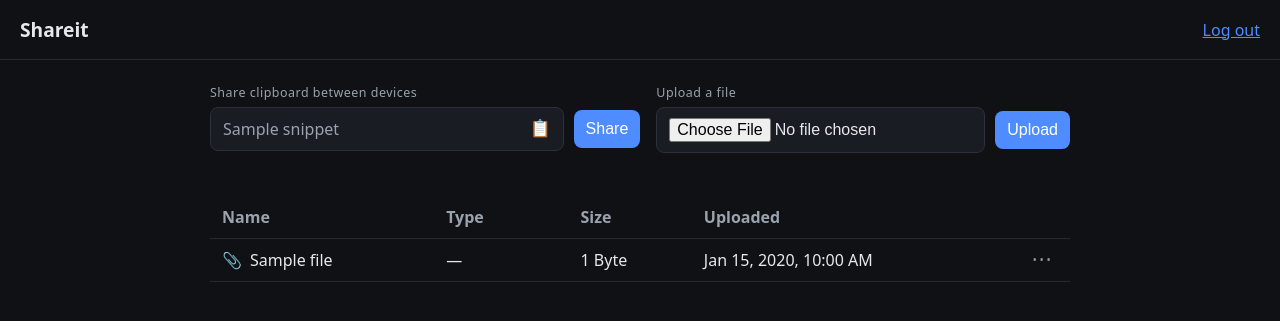
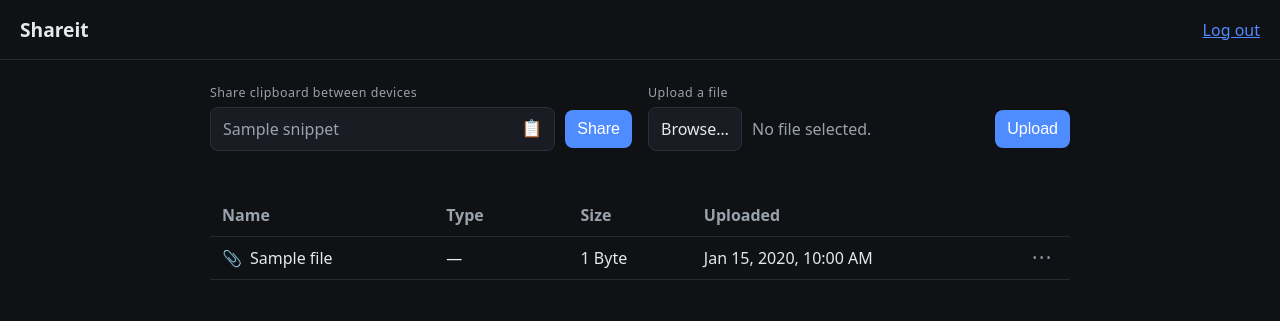
Before and after one commit to lem0n-tea/shareit, a FastAPI app: template app/templates/home.html in a window 1280 px wide. Shown: the top 321 px of the page. Run offline with FastAPI, Linux system fonts and the light colour scheme; the template is opened without the code that fills it: most values are stand-ins (such as "Sample title", 1, 10 or a date in 2020); parts of the project's set-up code (start-up, migrations or seed data) failed here and were passed over; some libraries are stand-ins or nearby versions.

Commit message:
Add custom file input with truncated filenames

```diff
--- a/app/templates/base.html
+++ b/app/templates/base.html
@@ -50,8 +50,13 @@
     .top-bar { display:flex; gap:16px; align-items:flex-start; margin-bottom:8px; }
     .top-bar .upload { margin:0; }
     .panel-clip { flex:1; min-width:0; }
-    .panel-upload { flex:0 0 auto; }
+    .panel-upload { flex:1; min-width:0; }
     .panel-label { display:block; font-size:0.78rem; color:var(--muted); letter-spacing:0.04em; margin-bottom:6px; }
+    .upload { min-width:0; }
+    .browse { background:var(--panel); border:1px solid #2b303a; color:var(--fg); border-radius:8px; padding:10px 12px; cursor:pointer; white-space:nowrap; }
+    .browse:hover { border-color:#3a4150; }
+    .browse input[type=file] { display:none; }
+    .file-name { flex:1; min-width:0; white-space:nowrap; overflow:hidden; text-overflow:ellipsis; color:var(--muted); }
     .clip { display:flex; gap:10px; align-items:center; min-width:0; }
     .clip-box { flex:1; min-width:0; display:flex; align-items:center; gap:8px; background:var(--panel); border:1px solid #2b303a; border-radius:8px; padding:10px 8px 10px 12px; }
     .clip-text { flex:1; min-width:0; white-space:nowrap; overflow:hidden; text-overflow:ellipsis; color:var(--muted); user-select:none; }
--- a/app/templates/home.html
+++ b/app/templates/home.html
@@ -21,7 +21,8 @@
             hx-encoding="multipart/form-data"
             hx-on::before-request="document.getElementById('upload-error').innerHTML=''; this.querySelector('button').disabled=true"
             hx-on::after-request="this.reset(); this.querySelector('button').disabled=false">
-        <input type="file" name="upload" required>
+        <label class="browse">Browse…<input type="file" name="upload"></label>
+        <span class="file-name" data-empty="No file selected.">No file selected.</span>
         <button type="submit">Upload</button>
       </form>
       <progress id="upload-progress" max="100" value="0" hidden></progress>
@@ -151,13 +152,27 @@
     if (!e.target.matches('.upload')) return;
     const max = Number(e.target.dataset.maxSize);
     const file = e.target.querySelector('input[type=file]').files[0];
-    if (file && max && file.size > max) {
+    const fail = (msg) => {
       e.preventDefault();  // cancel the request
-      document.getElementById('upload-error').textContent =
-        'File exceeds the ' + Math.round(max / 1024 ** 3) + ' GB limit';
+      document.getElementById('upload-error').textContent = msg;
       e.target.querySelector('button').disabled = false;
-    }
+    };
+    if (!file) return fail('Choose a file first');
+    if (max && file.size > max) return fail('File exceeds the ' + Math.round(max / 1024 ** 3) + ' GB limit');
   });
+
+  // Show the chosen filename (CSS truncates it) and clear it when the form resets.
+  document.body.addEventListener('change', (e) => {
+    if (!e.target.matches('.upload input[type=file]')) return;
+    const span = e.target.closest('.upload').querySelector('.file-name');
+    const f = e.target.files[0];
+    span.textContent = f ? f.name : span.dataset.empty;
+  });
+  document.body.addEventListener('reset', (e) => {
+    if (!e.target.matches('.upload')) return;
+    const span = e.target.querySelector('.file-name');
+    span.textContent = span.dataset.empty;
+  }, true);  // 'reset' doesn't bubble -> capture phase
 
   // Upload progress bar. HTMX fires htmx:xhr:progress on the uploading form as bytes go up.
   const uploadProgress = document.getElementById('upload-progress');
```
